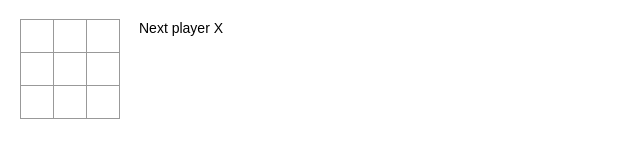
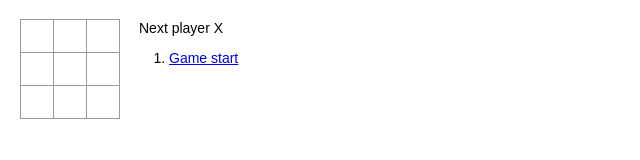
Before and after one commit to Partyschaum/react-tic-tac-toe, a React (Create React App) app: page / in a window 1280 px wide. Shown: the top 160 px of the page, without its empty margins (0-640 px from the left). Built offline with nearby package versions, Linux system fonts and the light colour scheme.

Commit message:
Add time travel

```diff
--- a/src/components/Game.tsx
+++ b/src/components/Game.tsx
@@ -12,6 +12,7 @@
 export interface State {
   history: History;
   isPlayerOneNext: boolean;
+  stepNumber: number;
 };
 
 class Game extends React.Component<Props, State> {
@@ -22,16 +23,25 @@
         squares: Array<Field>(9).fill(EMPTY_FIELD),
       }],
       isPlayerOneNext: true,
+      stepNumber: 0,
     };
   }
 
-  public render() {
+  public render(): JSX.Element {
     const history = this.state.history;
-    const current = history[history.length - 1];
+    const current = history[this.state.stepNumber];
     const winner = this.calculateWinner(current.squares);
 
+    const moves = history.map((step, move) => {
+      const desc = move ? 'Move #' + move : 'Game start';
+      return (
+        <li key={move}>
+          <a href="#" onClick={() => this.jumpTo(move)}>{desc}</a>
+        </li>
+      );
+    });
+
     let status: string;
-
     if (winner !== EMPTY_FIELD) {
       status = `Winner: ${winner}`;
     } else {
@@ -49,14 +59,14 @@
         </div>
         <div className="game-info">
           <div>{status}</div>
-          <ol>{/* TODO */}</ol>
+          <ol>{moves}</ol>
         </div>
       </div>
     );
   }
 
-  private handleClick(i: number) {
-    const history = this.state.history;
+  private handleClick(i: number): void {
+    const history = this.state.history.slice(0, this.state.stepNumber + 1);
     const current = history[history.length - 1];
     const squares = current.squares.slice();
 
@@ -69,6 +79,14 @@
         squares
       }]),
       isPlayerOneNext: !this.state.isPlayerOneNext,
+      stepNumber: history.length,
+    });
+  }
+
+  private jumpTo(step: number): void {
+    this.setState({
+      stepNumber: step,
+      isPlayerOneNext: (step % 2) ? false : true,
     });
   }
 
```
